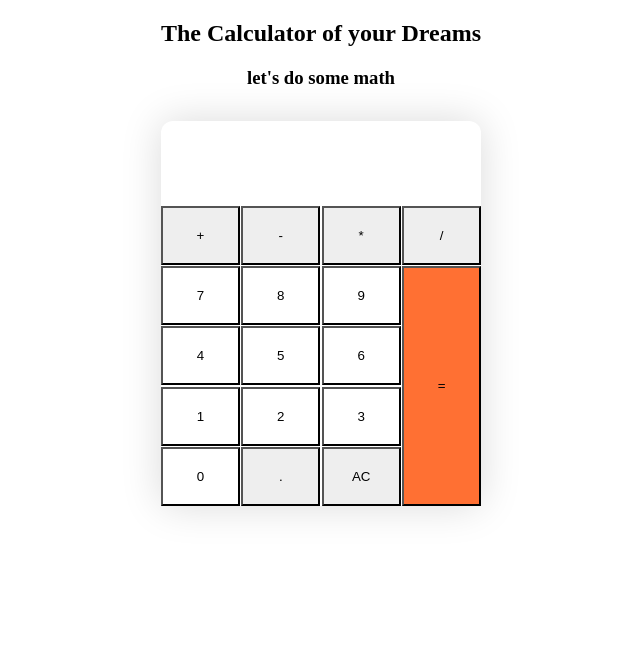
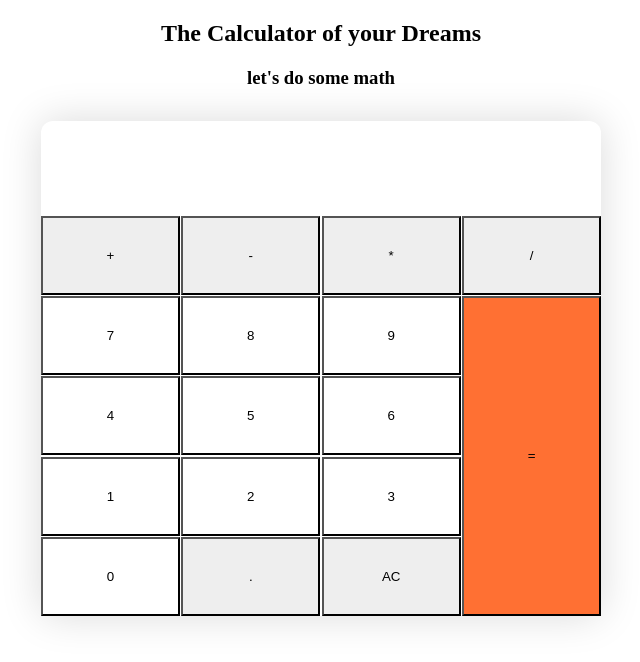
Before and after one commit to rogcald1/CalculatorProject, a plain HTML site: page index.html in a window 1280 px wide. Shown: the whole page, without its empty margins (319-959 px from the left). Drawn offline with Linux system fonts and the light colour scheme.

Commit message:
Fixed overflow issue with the help of Jenn, and fixed a small issue with 0s. Can come back and clean code later on, as well as adjusting some other bugs that appear when too many numbers are added.

```diff
--- a/index.html
+++ b/index.html
@@ -12,8 +12,8 @@
     </div>
     <div id="cal">
         <div id="screens">
+            <div id="smallScreen"></div>
             <div id="screen"></div>
-            <div id="smallScreen"></div>
         </div>
         <div id="calcKeys">
             <button class="operator" id="plus">+</button>
--- a/javascript.js
+++ b/javascript.js
@@ -48,6 +48,8 @@ function roundToTwo(num) {
 function addNum(num) {
     if (screen.textContent === "" && equated === false) {
         screen.textContent=`${num}`;
+    } else if (screen.textContent === "0" && equated == false) {
+        screen.textContent;
     } else if (screen.textContent !== "" && equated == false) {
         screen.textContent = screen.textContent + `${num}`;
     } else if (screen.textContent !== "" && equated == true) {
@@ -202,7 +204,7 @@ function addDec() {
     if (screen.textContent === "") {
         screen.textContent = "0.";
     }
-    else if (screen.textContent !== "" && decimalAdded === false) {
+    else if (screen.textContent !== "" && decimalAdded === false ) {
         screen.textContent += ".";
         decimalAdded = true;
     }
--- a/style.css
+++ b/style.css
@@ -7,35 +7,36 @@
     margin-left: auto;
     margin-right: auto;
     margin-top: 2em;
-    max-width: 20em;
+    max-width: 35em;
+    max-height: 55em;
 }
 #screens {
-    height: 85px;
+    min-height: 95px;
     position: relative;
 }
 #screen {
     margin-left: auto;
     margin-right: auto;
     max-width: 20em;
-    height: 58.8px;
     text-align: right;
     bottom: 0;
     right: 0;
-    position: absolute;
     font-size: 3em;
     padding-right: 8px;
+    word-break: break-word;
 }
 #smallScreen {
-    height: 25px;
+    min-height: 25px;
     text-align: right;
-    font-size: 20px;;
+    font-size: 20px;
+    word-break: break-word;
 }
 #calcKeys {
     background-color: white;
     display: grid;
     grid-gap: 1.5px;
     grid-template-columns: repeat(4, 3fr);
-    height: 300px;
+    height: 400px;
 }
 .num {
     background-color: white;
```
